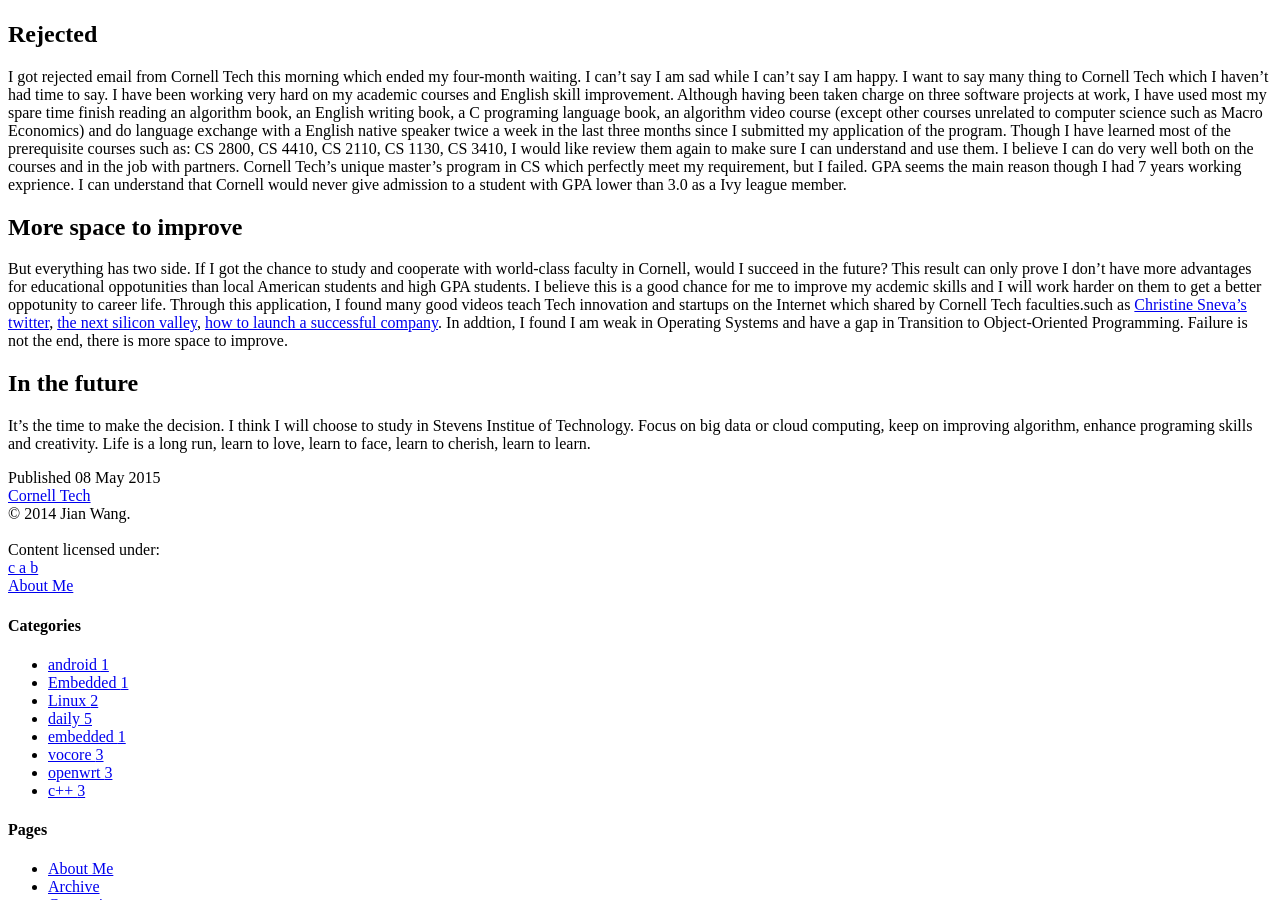
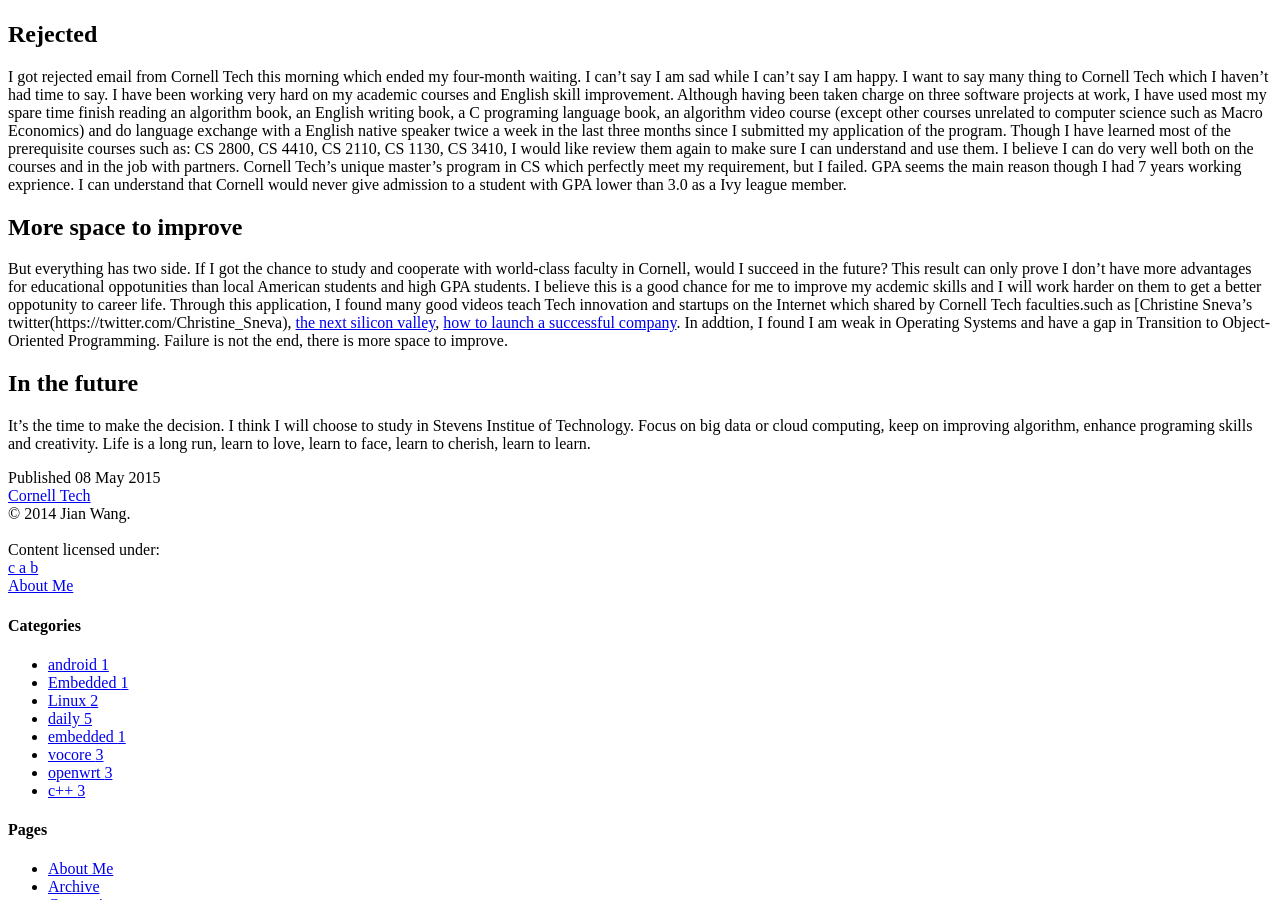
Before and after one commit to jianw851/jianw851.github.io, a Jekyll site: the page built from _posts/2015-5-8-After-rejected-by-Cornell-Tech.md, in a window 1280 px wide and 900 px high, scrolled down 318 px. Built offline with Jekyll 4.4.1, drawn with Linux system fonts in a browser that asks for light colours; nearby versions of some CDN libraries; library files that are not in the unit come from our copies; comment, search, counter and statistics services are not loaded.

Commit message:
Revert "Update 2015-5-8-After-rejected-by-Cornell-Tech.md"
This reverts commit 52f6acb3e3b04795c3d15b8bee5a8e56d06a753e.

```diff
--- a/_posts/2015-5-8-After-rejected-by-Cornell-Tech.md
+++ b/_posts/2015-5-8-After-rejected-by-Cornell-Tech.md
@@ -16,7 +16,7 @@
    Cornell Tech's unique master's program in CS which perfectly meet my requirement, but I failed. GPA seems the main reason though I had 7 years working exprience. I can understand that Cornell would never give admission to a student with GPA lower than 3.0 as a Ivy league member.
 
 ## More space to improve
-   But everything has two side. If I got the chance to study and cooperate with world-class faculty in Cornell, would I succeed in the future? This result can only prove I don't have more advantages for educational oppotunities than local American students and high GPA students. I believe this is a good chance for me to improve my acdemic skills and I will work harder on them to get a better oppotunity to career life. Through this application, I found many good videos teach Tech innovation and startups on the Internet which shared by Cornell Tech faculties.such as [Christine Sneva's twitter](https://twitter.com/Christine_Sneva), [the next silicon valley](http://www.usnews.com/news/college-of-tomorrow/articles/2015/04/01/the-next-silicon-valley), [how to launch a successful company](http://tech.cornell.edu/news/4-lessons-from-david-tisch-on-how-to-launch-a-successful-company). In addtion, I found I am weak in Operating Systems and have a gap in Transition to Object-Oriented Programming. Failure is not the end, there is more space to improve.
+   But everything has two side. If I got the chance to study and cooperate with world-class faculty in Cornell, would I succeed in the future? This result can only prove I don't have more advantages for educational oppotunities than local American students and high GPA students. I believe this is a good chance for me to improve my acdemic skills and I will work harder on them to get a better oppotunity to career life. Through this application, I found many good videos teach Tech innovation and startups on the Internet which shared by Cornell Tech faculties.such as [Christine Sneva's twitter(https://twitter.com/Christine_Sneva), [the next silicon valley](http://www.usnews.com/news/college-of-tomorrow/articles/2015/04/01/the-next-silicon-valley), [how to launch a successful company](http://tech.cornell.edu/news/4-lessons-from-david-tisch-on-how-to-launch-a-successful-company). In addtion, I found I am weak in Operating Systems and have a gap in Transition to Object-Oriented Programming. Failure is not the end, there is more space to improve.
 
 ## In the future
    It's the time to make the decision. I think I will choose to study in Stevens Institue of Technology. Focus on big data or  cloud computing, keep on improving algorithm, enhance programing skills and creativity. Life is a long run, learn to love, learn to face, learn to cherish, learn to learn.
```
